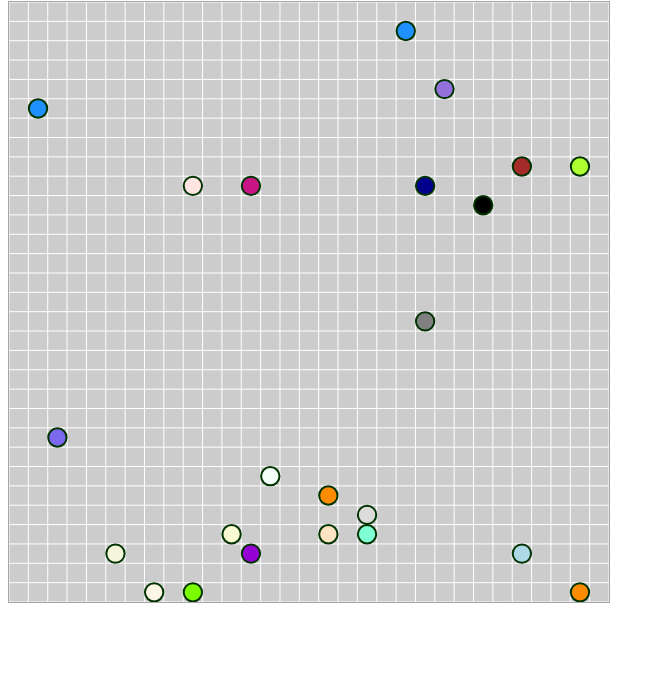
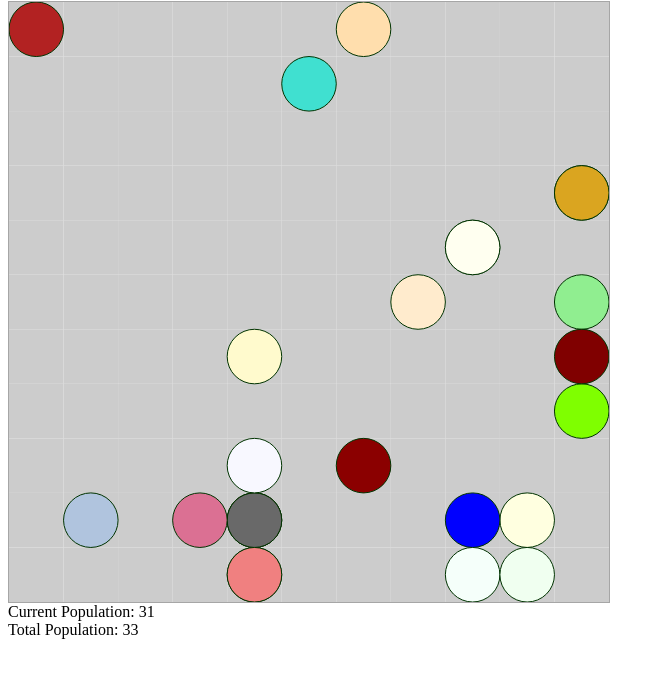
Before and after one commit to andonov019/population-simulator, a website with bundled scripts: page src/index.html in a window 1280 px wide. Shown: the part 79-756 px from the top of the page, without its empty margins (0-665 px from the left). Built offline with nearby package versions, Linux system fonts and the light colour scheme.

Commit message:
Tweaks & Balances

```diff
--- a/src/collections/population.collection.js
+++ b/src/collections/population.collection.js
@@ -2,11 +2,15 @@ import { CreatureController } from "../controller/creature.controller.js";
 export class Population {
   _creatures = new Map();
   _markedList = new Map();
+  _currentPopulation = 0;
+  _totalPopulation = 0;
 
-  constructor({ gridMin, gridMax, maxAge }) {
+
+  constructor({ gridMin, gridMax, maxAge, reproductionTimer }) {
     this._gridMin = gridMin;
     this._gridMax = gridMax;
-    this._maxAge = maxAge
+    this._maxAge = maxAge;
+    this._reproductionTimer = reproductionTimer;
   }
 
   // gridMin
@@ -24,6 +28,10 @@ export class Population {
     return this._maxAge;
   }
 
+  get reproductionTimer() {
+    return this._reproductionTimer;
+  }
+
   // get all Creature
   getAllCreatures() {
     return this._creatures;
@@ -35,16 +43,28 @@ export class Population {
   }
 
   // add 1 Creature
-  addCreature({ parent = [null, null], xPos = null, yPos = null }) {
+  addCreature({ parent = [null, null], xPos = null, yPos = null, reproductionTimer = null }) {
+    const father = parent[0] ? this.getCreature(parent[0]): null;
+    const mother = parent[0] ? this.getCreature(parent[1]): null;
     const newCreature = new CreatureController({
       parent: parent,
       gridMin: this._gridMin,
       gridMax: this._gridMax,
       population: this,
-      xPos: xPos,
-      yPos: yPos,
+      xPos: father ? father.creature.xPos:xPos,
+      yPos: father ? father.creature.yPos:yPos,
+      speed: father ? (((father.creature.speed + mother.creature.speed)/2) * (1 + Math.random())): null,
+      xPullChange: father ? (((father.creature.xPullChange + mother.creature.xPullChange)/2) * (1 + Math.random())) : null,
+      yPullChange: father ? (((father.creature.yPullChange + mother.creature.yPullChange)/2) * (1 + Math.random())): null,
+      xPull:father ? (((father.creature.xPull + mother.creature.xPull)/2) * (1 + Math.random())): null,
+      yPull:father ? (((father.creature.yPull + mother.creature.yPull)/2) * (1 + Math.random())): null,
+      reproductionTimer: this.reproductionTimer
     });
+
     this._creatures.set(newCreature.creature.id, newCreature);
+    this._currentPopulation++;
+    this._totalPopulation++;
+
   }
 
   // populate our Creatures
@@ -52,6 +72,8 @@ export class Population {
     for (let i = 0; i < populationNumber; i++) {
       this.addCreature({});
     }
+    this._currentPopulation = populationNumber;
+    this._totalPopulation = populationNumber;
   }
 
   // do a cycle
@@ -69,6 +91,10 @@ export class Population {
     this._markedList.delete(`${xPos}-${yPos}`);
   }
 
+   unmarkAllPositions() {
+    this._markedList.clear();
+  }
+
   getMarker({ xPos, yPos }) {
     return this._markedList.get(`${xPos}-${yPos}`);
   }
--- a/src/controller/creature.controller.js
+++ b/src/controller/creature.controller.js
@@ -7,13 +7,13 @@ export class CreatureController {
     gridMax,
     population,
     xPos,
-    yPos,
+    yPos, speed, xPullChange, yPullChange , xPull, yPull, reproductionTimer
   }) {
-    this._creature = new Creature({ parent, gridMin, gridMax, xPos, yPos });
+    this._creature = new Creature({ parent, gridMin, gridMax, xPos, yPos, speed, yPullChange,xPullChange, xPull, yPull, reproductionTimer });
     this._population = population;
     this.gridMax = gridMax;
     this.gridMin = gridMin;
-    this.counter = population.getAllCreatures().size;
+    this.reproductionTimer = reproductionTimer;
   }
 
   // creature
@@ -35,8 +35,8 @@ export class CreatureController {
 
   // recover pregnancy time
   updateFertility() {
-    if (this._creature.pregnancyTimer > 0) {
-      this._creature.pregnancyTimer -= 1;
+    if (this._creature.reproductionTimer > 0) {
+      this._creature.reproductionTimer -= 1;
     }
   }
 
@@ -54,7 +54,6 @@ export class CreatureController {
     if (this._creature.yPos <= this.gridMin) {
       this._creature.yPull = 1;
     }
-
     this._creature.xPull =
       (Math.random() - 0.5) * 0.25 * this._creature.xPullChange +
       this._creature.xPullChange +
@@ -80,9 +79,10 @@ export class CreatureController {
 
   //perform the creature's movement according to it's preferences and speed
   move() {
-    this._creature.xPos = Math.round(
-      this._creature.xPos + this._creature.speed * this._creature.xPull
-    );
+
+    this._creature.xPos = this._creature.xPos +
+        Math.ceil(this._creature.speed * this._creature.xPull);
+
     if (this._creature.xPos > this.gridMax) {
       this._creature.xPos = this.gridMax;
     }
@@ -90,9 +90,9 @@ export class CreatureController {
       this._creature.xPos = this.gridMin;
     }
 
-    this._creature.yPos = Math.round(
-      this._creature.yPos + this._creature.speed * this._creature.yPull
-    );
+    this._creature.yPos = this._creature.yPos +
+        Math.ceil(this._creature.speed * this._creature.yPull);
+
     if (this._creature.yPos > this.gridMax) {
       this._creature.yPos = this.gridMax;
     }
@@ -102,29 +102,27 @@ export class CreatureController {
   }
 
   // Fertilize location, possibly spawn child
-  async setPregnancyTimer({ markerId, newValue }) {
+  async setReproductionTimer({ markerId, newValue }) {
     const marker = this._population.getCreature(markerId);
-    marker._creature.pregnancyTimer = newValue;
+    marker._creature.reproductionTimer = newValue;
   }
 
   // Fertilize location, possibly spawn child
   async checkReproduction() {
-    if (this._creature.pregnancyTimer > 0) return;
+    if (this._creature.reproductionTimer > 0) return;
     const markerId = await this._population.getMarker({
       xPos: this._creature.xPos,
       yPos: this._creature.yPos,
     });
 
-    if (markerId) {
+    if (markerId && (markerId != this._creature.id)) {
       await this._population.addCreature({
         parent: [this._creature.id, markerId],
         xPos: null,
         yPos: null,
       });
-      ++this.counter;
-      console.log(this.counter);
-      this._creature.pregnancyTimer = 10;
-      await this.setPregnancyTimer({ markerId, newValue: 10 });
+      this._creature.reproductionTimer = this.reproductionTimer;
+      await this.setReproductionTimer({ markerId, newValue: 5 });
 
       await this._population.unmarkPosition({
         xPos: this._creature.xPos,
@@ -143,8 +141,7 @@ export class CreatureController {
   checkDeath() {
     if (Math.random() * this._population.maxAge < this._creature.age) {
       this._creature.isAlive = false;
-      --this.counter;
-      console.log(this.counter);
+      this._population._currentPopulation--;
     }
   }
 }
--- a/src/index.html
+++ b/src/index.html
@@ -10,6 +10,9 @@
     <h1>Population Simulator</h1>
     <canvas id="grid-container">
     </canvas>
+  <div>Current Population: <span id="currentPopulationText">0</span></div>
+    <div>Total Population: <span id="totalPopulationText">0</span></div>
+
   </body>
   <script type="module" src="./index.js"></script>
 </html>
--- a/src/index.js
+++ b/src/index.js
@@ -1,18 +1,20 @@
 import { Canvas } from "./js/canvas.js";
 import { Population } from "./collections/population.collection.js";
 
-const roundRepeat = 100;
+const roundRepeat = 200;
 const canvasSize = 600;
-const gridSize = 30;
-const maxAge = 200;
-const initialPopulation = 40;
+const gridSize = 10;
+const maxAge = 2000;
+const initialPopulation = 5;
+const reproductionTimer = 5;
 const timer = (ms) => new Promise((res) => setTimeout(res, ms));
 
 const canvas = new Canvas();
 const population = new Population({
   gridMin: -(0.5 * gridSize),
   gridMax: 0.5 * gridSize,
-  maxAge: maxAge
+  maxAge: maxAge,
+  reproductionTimer: reproductionTimer
 });
 population.populate(initialPopulation);
 const creatures = population.getAllCreatures();
@@ -23,5 +25,9 @@ for (let i = 0; i < roundRepeat; i++) {
     await creature.act();
   });
   canvas.updateCanvas(canvasSize, gridSize, Array.from(creatures.values()));
+  await population.unmarkAllPositions();
+  document.getElementById("currentPopulationText").textContent = population._currentPopulation;
+  document.getElementById("totalPopulationText").textContent = population._totalPopulation;
+
   await timer(100);
 }
--- a/src/js/canvas.js
+++ b/src/js/canvas.js
@@ -8,7 +8,7 @@ export class Canvas {
     canvas.width = size;
     canvas.height = size;
     const ctx = canvas.getContext("2d");
-    const boxSize = size / (boxes + 1) - 1;
+    const boxSize = size / (boxes + 1);
 
     for (let i = 0.5 * boxes; i >= -0.5 * boxes; i--) {
       for (let j = -0.5 * boxes; j <= 0.5 * boxes; j++) {
@@ -31,7 +31,7 @@ export class Canvas {
       ctx.arc(x, y, boxSize/2, 0, 2 * Math.PI, false);
       ctx.fillStyle = creature.creature.color;
       ctx.fill();
-      ctx.lineWidth = 2;
+      ctx.lineWidth = 1;
       ctx.strokeStyle = "#003300";
       ctx.stroke();
     });
--- a/src/models/creature.model.js
+++ b/src/models/creature.model.js
@@ -1,17 +1,17 @@
 import { colors } from "../js/colors.js";
 export class Creature {
-  constructor({ parent, gridMin, gridMax, xPos, yPos }) {
+  constructor({ parent, gridMin, gridMax, xPos, yPos, speed, xPullChange, yPullChange , xPull, yPull, reproductionTimer}) {
     this._id = Math.random();
-    this._xPullChange = this.getRandom(-1, 1, 2);
-    this._yPullChange = this.getRandom(-1, 1, 2);
+    this._xPullChange = xPullChange || this.getRandom(-1, 1, 10);
+    this._yPullChange = yPullChange || this.getRandom(-1, 1, 10);
     this._parent = parent;
     this._age = 0;
-    this._speed = this.getRandom(1, 0.25 * gridMax, 2);
-    this._xPull = this.getRandom(-1, 1, 2);
-    this._yPull = this.getRandom(-1, 1, 2);
+    this._speed = speed || this.getRandom(1, 1.5, 10);
+    this._xPull = xPull || this.getRandom(-1, 1, 2);
+    this._yPull = yPull || this.getRandom(-1, 1, 2);
     this._xPos = xPos || this.getRandom(gridMin, gridMax, 0);
     this._yPos = yPos || this.getRandom(gridMin, gridMax, 0);
-    this._pregnancyTimer = 10;
+    this._reproductionTimer = reproductionTimer;
     this._isAlive = true;
     this._color = colors[Math.floor(Math.random() * colors.length)];
   }
@@ -107,12 +107,12 @@ export class Creature {
   }
 
   // pregnancyTimer
-  get pregnancyTimer() {
-    return this._pregnancyTimer;
+  get reproductionTimer() {
+    return this._reproductionTimer;
   }
-  set pregnancyTimer(newPregnancyTimer) {
+  set reproductionTimer(newPregnancyTimer) {
     if (typeof newPregnancyTimer === "number" && newPregnancyTimer >= 0) {
-      this._pregnancyTimer = newPregnancyTimer.toFixed(0);
+      this._reproductionTimer = newPregnancyTimer.toFixed(0);
     }
   }
 
```
